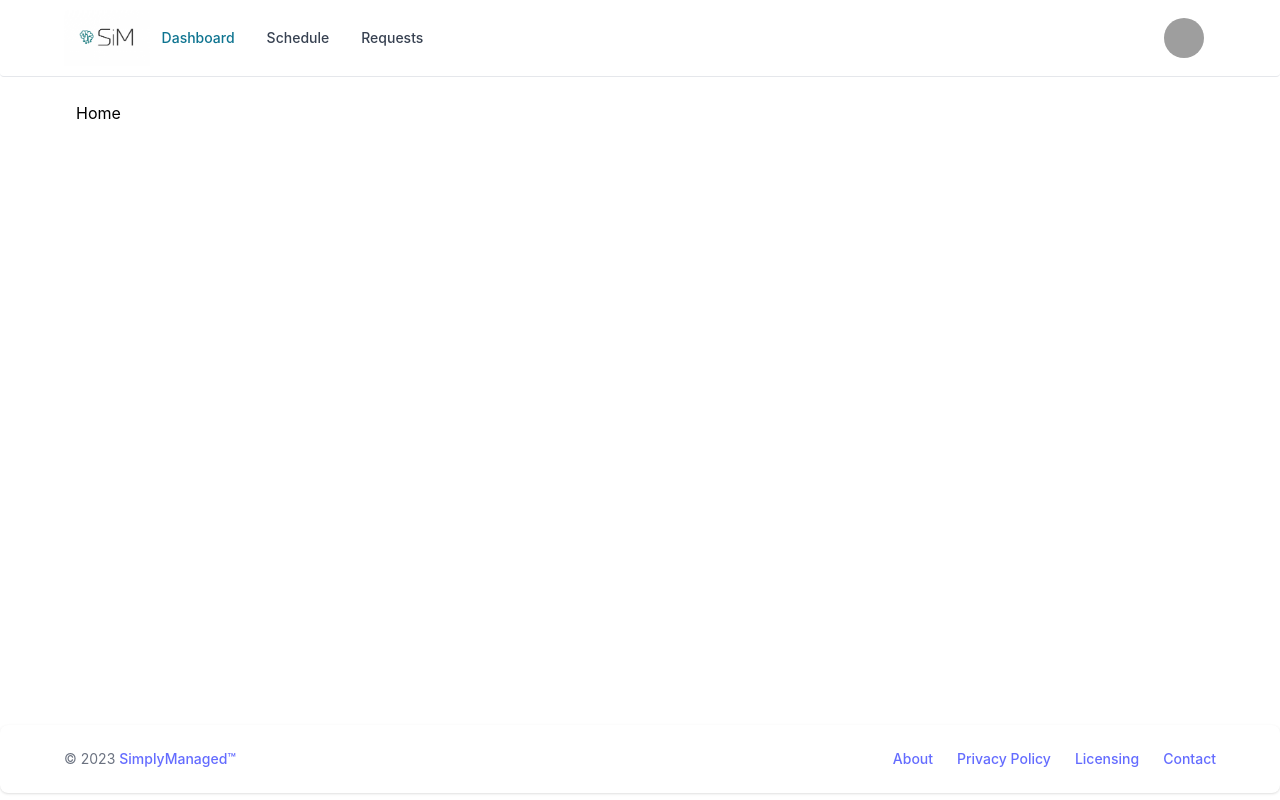
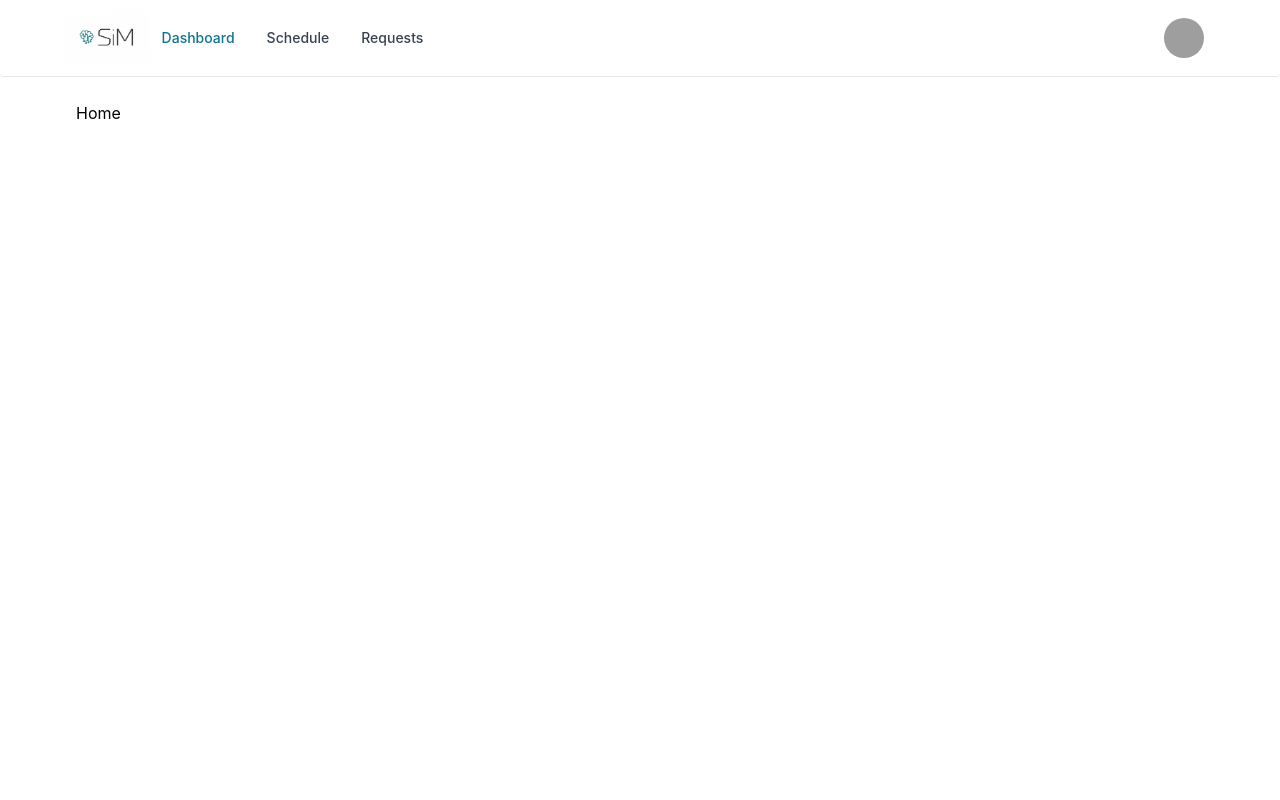
Before and after one commit to jasperleeyz/simplymanaged, a React (Vite) app in the folder client/: page / in a window 1280 px wide. Built offline with nearby package versions, Linux system fonts and the light colour scheme; grey boxes are pictures that could not be loaded.

Commit message:
Remove footer (not really needed)

```diff
--- a/client/src/App.tsx
+++ b/client/src/App.tsx
@@ -8,15 +8,14 @@ import React from "react";
 import { GlobalStateContext } from "./configs/global-state-provider";
 
 function App() {
-  const {globalState, setGlobalState} = React.useContext(GlobalStateContext);
+  const { globalState, setGlobalState } = React.useContext(GlobalStateContext);
   const isAuthenticated = globalState?.isAuthenticated;
-
 
   React.useEffect(() => {
     // TODO: check authenticationStatus
     // if authenticated, then retrieve necessary details from backend
     // and populate into global state (eg. list of schedule templates)
-  }, [])
+  }, []);
 
   return (
     <>
@@ -27,7 +26,7 @@ function App() {
         <ErrorBoundary>
           <AppRoutes />
         </ErrorBoundary>
-        <Footer />
+        {/* <Footer /> */}
       </BrowserRouter>
     </>
   );
```
